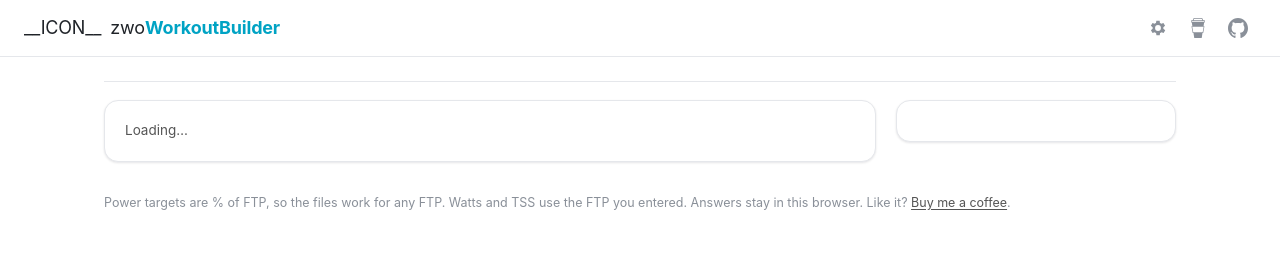
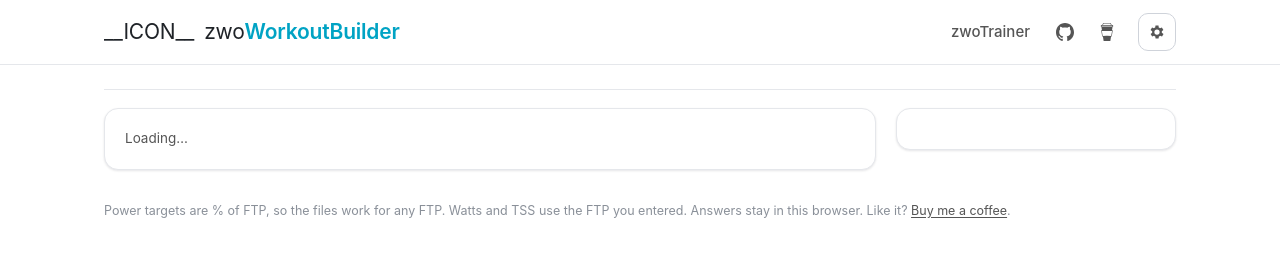
Before and after one commit to steffenr/zwo-workout-builder, a website: page src/app/template.html in a window 1280 px wide. Drawn offline with Linux system fonts and the light colour scheme.

Commit message:
feat(ui): align the top bar with the zwoTrainer website header
Match the header of the zwoTrainer site: 64 px bar with the same
blurred background, content aligned with the view width, larger brand
(30 px icon, 21 px wordmark), a zwoTrainer text link, GitHub and
Buy me a coffee as icon links and Settings as a bordered button.
Document the new top bar in DESIGN.md.

```diff
--- a/src/app/template.html
+++ b/src/app/template.html
@@ -83,13 +83,28 @@ code { font: 12px var(--mono); background: var(--surface-3); padding: 1px 6px; b
 :focus-visible { outline: 2px solid var(--accent); outline-offset: 2px; }
 
 /* ---------- top bar ---------- */
-.topbar { position: sticky; top: 0; z-index: 5; display: flex; justify-content: space-between; align-items: center; gap: 12px; min-height: 56px;
-  padding: 10px max(24px, env(safe-area-inset-right, 0px)) 10px max(24px, env(safe-area-inset-left, 0px));
-  background: color-mix(in srgb, var(--bg) 88%, transparent); backdrop-filter: blur(12px); -webkit-backdrop-filter: blur(12px); border-bottom: 1px solid var(--line); }
-.brand { display: flex; align-items: center; gap: 9px; font-size: 18px; letter-spacing: -0.01em; border-radius: 8px; }
-.brand b { color: var(--accent); font-weight: 700; }
-.brand svg { width: 26px; height: 26px; flex: none; }
-.topbar-right { display: flex; align-items: center; gap: 4px; }
+/* mirrors the zwoTrainer website header (site.css .nav): 64 px, blurred bg, content width, text links */
+.topbar { position: sticky; top: 0; z-index: 5;
+  background: color-mix(in srgb, var(--bg) 82%, transparent); backdrop-filter: saturate(1.6) blur(14px); -webkit-backdrop-filter: saturate(1.6) blur(14px); border-bottom: 1px solid var(--line); }
+.topbar-inner { max-width: 1120px; margin: 0 auto; display: flex; align-items: center; gap: 28px; height: 64px;
+  padding: 0 max(24px, env(safe-area-inset-right, 0px)) 0 max(24px, env(safe-area-inset-left, 0px)); }
+.brand { display: flex; align-items: center; gap: 10px; font-size: 21px; letter-spacing: -0.01em; border-radius: 8px; white-space: nowrap; }
+.brand b { color: var(--accent); font-weight: 600; }
+.brand svg { width: 30px; height: 30px; flex: none; border-radius: 7px; overflow: hidden; }
+.nav-links { display: flex; align-items: center; gap: 4px; margin-left: auto; }
+.nav-links a { display: inline-flex; align-items: center; gap: 7px; color: var(--text-2); font-weight: 500; font-size: 15px; padding: 8px 12px; border-radius: 10px; white-space: nowrap; }
+.nav-links a:hover { color: var(--text); background: var(--surface-2); }
+.nav-links a svg { width: 18px; height: 18px; flex: none; }
+.nav-links a.ico { width: 38px; height: 38px; padding: 0; justify-content: center; }
+.nav-btn { background: none; border: 1px solid var(--line-strong); color: var(--text-2); width: 38px; height: 38px; border-radius: 10px; display: grid; place-items: center; cursor: pointer; padding: 0; margin-left: 8px; flex: none; }
+.nav-btn:hover, .nav-btn[aria-expanded="true"] { color: var(--text); background: var(--surface-2); }
+.nav-btn svg { width: 18px; height: 18px; }
+@media (max-width: 720px) {
+  .topbar-inner { gap: 10px; padding-left: max(16px, env(safe-area-inset-left, 0px)); padding-right: max(16px, env(safe-area-inset-right, 0px)); }
+  .brand { font-size: 18px; } .brand svg { width: 26px; height: 26px; }
+  .nav-links .sibling { display: none; }
+  .nav-btn { margin-left: 4px; }
+}
 .icon-btn { background: none; border: 1px solid transparent; color: var(--muted); border-radius: 10px; width: 36px; height: 36px; display: grid; place-items: center; cursor: pointer; padding: 0; }
 .icon-btn:hover, .icon-btn[aria-expanded="true"] { color: var(--text); background: var(--surface-2); }
 .icon-btn svg { width: 20px; height: 20px; }
@@ -322,23 +337,22 @@ dialog::backdrop { background: var(--backdrop); backdrop-filter: blur(3px); }
 @media (prefers-reduced-motion: reduce) { * { transition: none !important; } }
 </style>
 
-<header class="topbar">
+<header class="topbar"><div class="topbar-inner">
   <a class="brand" id="home" href="#start" title="Back to start" aria-label="zwoWorkoutBuilder – back to start">
     __ICON__
     <span>zwo<b>WorkoutBuilder</b></span>
   </a>
-  <div class="topbar-right">
-    <button class="icon-btn" id="btn-settings" title="Settings" aria-label="Settings" aria-haspopup="true" aria-expanded="false">
+  <nav class="nav-links" aria-label="Links">
+    <a class="sibling" href="https://steffenr.github.io/zwo-trainer/" target="_blank" rel="noopener noreferrer" title="zwoTrainer – ride these workouts in ERG mode" aria-label="zwoTrainer (opens in a new tab)">zwoTrainer</a>
+    <a class="ico" id="link-github" href="https://github.com/steffenr/zwo-workout-builder" target="_blank" rel="noopener noreferrer" title="Source code on GitHub" aria-label="Source code on GitHub (opens in a new tab)">
+      <svg viewBox="0 0 20 20" aria-hidden="true"><path fill="currentColor" fill-rule="evenodd" transform="translate(-84 -7399)" d="M94,7399 C99.523,7399 104,7403.59 104,7409.253 C104,7413.782 101.138,7417.624 97.167,7418.981 C96.66,7419.082 96.48,7418.762 96.48,7418.489 C96.48,7418.151 96.492,7417.047 96.492,7415.675 C96.492,7414.719 96.172,7414.095 95.813,7413.777 C98.04,7413.523 100.38,7412.656 100.38,7408.718 C100.38,7407.598 99.992,7406.684 99.35,7405.966 C99.454,7405.707 99.797,7404.664 99.252,7403.252 C99.252,7403.252 98.414,7402.977 96.505,7404.303 C95.706,7404.076 94.85,7403.962 94,7403.958 C93.15,7403.962 92.295,7404.076 91.497,7404.303 C89.586,7402.977 88.746,7403.252 88.746,7403.252 C88.203,7404.664 88.546,7405.707 88.649,7405.966 C88.01,7406.684 87.619,7407.598 87.619,7408.718 C87.619,7412.646 89.954,7413.526 92.175,7413.785 C91.889,7414.041 91.63,7414.493 91.54,7415.156 C90.97,7415.418 89.522,7415.871 88.63,7414.304 C88.63,7414.304 88.101,7413.319 87.097,7413.247 C87.097,7413.247 86.122,7413.234 87.029,7413.87 C87.029,7413.87 87.684,7414.185 88.139,7415.37 C88.139,7415.37 88.726,7417.2 91.508,7416.58 C91.513,7417.437 91.522,7418.245 91.522,7418.489 C91.522,7418.76 91.338,7419.077 90.839,7418.982 C86.865,7417.627 84,7413.783 84,7409.253 C84,7403.59 88.478,7399 94,7399"/></svg></a>
+    <a class="ico" id="link-coffee" href="https://buymeacoffee.com/steffenr" target="_blank" rel="noopener noreferrer" title="Buy me a coffee" aria-label="Buy me a coffee (opens in a new tab)">
+      <svg viewBox="0 0 32 32" aria-hidden="true"><path fill="currentColor" d="M9.197 0l-1.619 3.735h-2.407v3.359h0.921l0.943 5.975h-1.473l1.948 10.973 1.249-0.015 1.256 7.973h11.891l0.083-0.531 1.172-7.443 1.188 0.015 1.943-10.973h-1.407l0.937-5.975h1.011v-3.359h-2.557l-1.625-3.735zM9.901 1.073h12.057l1.025 2.375h-14.115zM6.235 4.803h19.525v1.228h-19.525zM6.839 14.136h18.183l-1.568 8.823-7.536-0.079-7.511 0.079z"/></svg></a>
+    <button class="nav-btn" id="btn-settings" title="Settings" aria-label="Settings" aria-haspopup="true" aria-expanded="false">
       <svg viewBox="0 0 24 24"><path fill="currentColor" d="M19.4 13a7.5 7.5 0 0 0 0-2l2.1-1.6-2-3.5-2.5 1a7.6 7.6 0 0 0-1.7-1L15 3.3h-4l-.4 2.6a7.6 7.6 0 0 0-1.7 1l-2.5-1-2 3.5L6.6 11a7.5 7.5 0 0 0 0 2l-2.1 1.6 2 3.5 2.5-1a7.6 7.6 0 0 0 1.7 1l.4 2.6h4l.4-2.6a7.6 7.6 0 0 0 1.7-1l2.5 1 2-3.5zM13 15.5a3.5 3.5 0 1 1 0-7 3.5 3.5 0 0 1 0 7z" transform="translate(-1 0)"/></svg>
     </button>
-    <a class="icon-btn" id="link-coffee" href="https://buymeacoffee.com/steffenr" target="_blank" rel="noopener noreferrer" title="Buy me a coffee" aria-label="Buy me a coffee (opens in a new tab)">
-      <svg viewBox="0 0 32 32" aria-hidden="true"><path fill="currentColor" d="M9.197 0l-1.619 3.735h-2.407v3.359h0.921l0.943 5.975h-1.473l1.948 10.973 1.249-0.015 1.256 7.973h11.891l0.083-0.531 1.172-7.443 1.188 0.015 1.943-10.973h-1.407l0.937-5.975h1.011v-3.359h-2.557l-1.625-3.735zM9.901 1.073h12.057l1.025 2.375h-14.115zM6.235 4.803h19.525v1.228h-19.525zM6.839 14.136h18.183l-1.568 8.823-7.536-0.079-7.511 0.079z"/></svg>
-    </a>
-    <a class="icon-btn" id="link-github" href="https://github.com/steffenr/zwo-workout-builder" target="_blank" rel="noopener noreferrer" title="Source code on GitHub" aria-label="Source code on GitHub (opens in a new tab)">
-      <svg viewBox="0 0 20 20" aria-hidden="true"><path fill="currentColor" fill-rule="evenodd" transform="translate(-84 -7399)" d="M94,7399 C99.523,7399 104,7403.59 104,7409.253 C104,7413.782 101.138,7417.624 97.167,7418.981 C96.66,7419.082 96.48,7418.762 96.48,7418.489 C96.48,7418.151 96.492,7417.047 96.492,7415.675 C96.492,7414.719 96.172,7414.095 95.813,7413.777 C98.04,7413.523 100.38,7412.656 100.38,7408.718 C100.38,7407.598 99.992,7406.684 99.35,7405.966 C99.454,7405.707 99.797,7404.664 99.252,7403.252 C99.252,7403.252 98.414,7402.977 96.505,7404.303 C95.706,7404.076 94.85,7403.962 94,7403.958 C93.15,7403.962 92.295,7404.076 91.497,7404.303 C89.586,7402.977 88.746,7403.252 88.746,7403.252 C88.203,7404.664 88.546,7405.707 88.649,7405.966 C88.01,7406.684 87.619,7407.598 87.619,7408.718 C87.619,7412.646 89.954,7413.526 92.175,7413.785 C91.889,7414.041 91.63,7414.493 91.54,7415.156 C90.97,7415.418 89.522,7415.871 88.63,7414.304 C88.63,7414.304 88.101,7413.319 87.097,7413.247 C87.097,7413.247 86.122,7413.234 87.029,7413.87 C87.029,7413.87 87.684,7414.185 88.139,7415.37 C88.139,7415.37 88.726,7417.2 91.508,7416.58 C91.513,7417.437 91.522,7418.245 91.522,7418.489 C91.522,7418.76 91.338,7419.077 90.839,7418.982 C86.865,7417.627 84,7413.783 84,7409.253 C84,7403.59 88.478,7399 94,7399"/></svg>
-    </a>
-  </div>
-</header>
+  </nav>
+</div></header>
 
 <main class="view" id="view">
   <nav class="tabs" id="steps" aria-label="Steps"></nav>
```
Also changed, not shown: DESIGN.md (+15 -9 lines).
